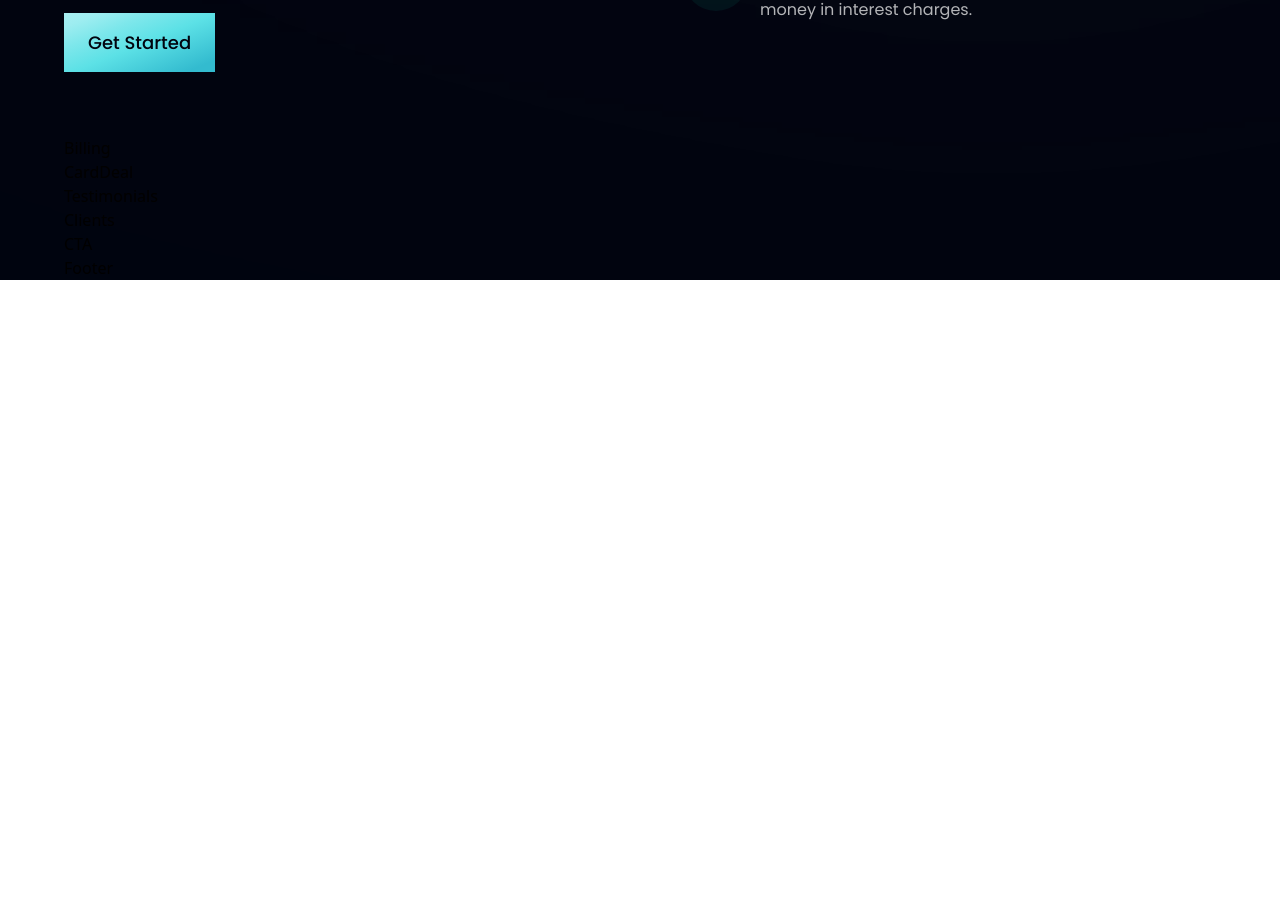
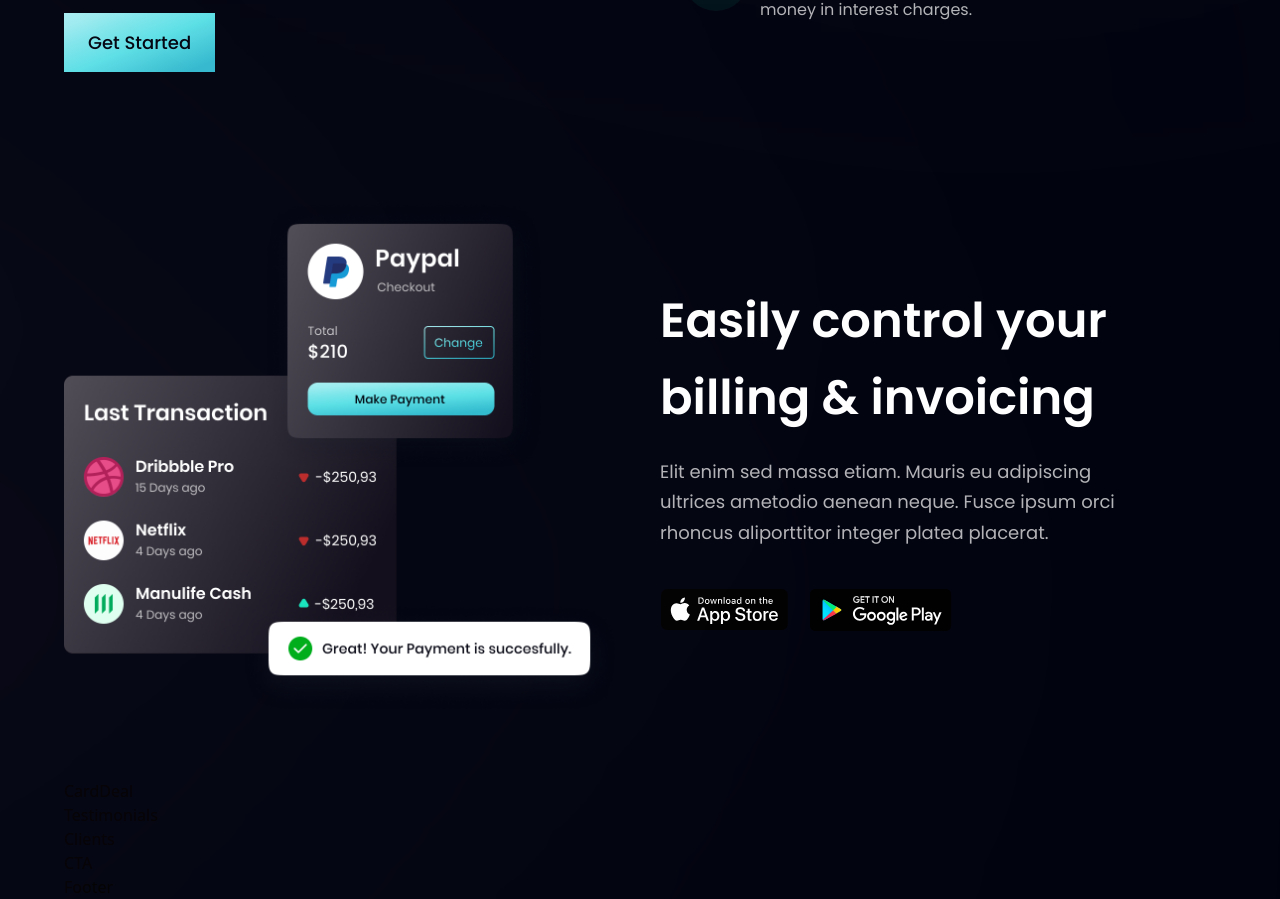
Before and after one commit to WanjaNjunge/bank-app, a React (Vite) app: page / in a window 1280 px wide. Shown: the part 1490-2389 px from the top of the page. Before the commit the page ends 1770 px from the top, so only its background shows below. Built offline with nearby package versions, Linux system fonts and the light colour scheme.

Commit message:
Done with billing section

```diff
--- a/src/components/Billing.jsx
+++ b/src/components/Billing.jsx
@@ -1,9 +1,34 @@
-import React from 'react'
+import { apple, bill, google } from "../assets";
+import styles, { layout } from "../style";
 
-const Billing = () => {
-  return (
-    <div>Billing</div>
-  )
-}
+const Billing = () => (
+  <section id="product" className={layout.sectionReverse}>
+    <div className={layout.sectionImgReverse}>
+      <img src={bill} alt="billing" className="w-[100%] h-[100%] relative z-[5]" />
 
-export default Billing
+      {/* gradient start */}
+      <div className="absolute z-[3] -left-1/2 top-0 w-[50%] h-[50%] rounded-full white__gradient" />
+      <div className="absolute z-[0] w-[50%] h-[50%] -left-1/2 bottom-0 rounded-full pink__gradient" />
+      {/* gradient end */}
+    </div>
+
+    <div className={layout.sectionInfo}>
+      <h2 className={styles.heading2}>
+        Easily control your <br className="sm:block hidden" /> billing &
+        invoicing
+      </h2>
+      <p className={`${styles.paragraph} max-w-[470px] mt-5`}>
+        Elit enim sed massa etiam. Mauris eu adipiscing ultrices ametodio
+        aenean neque. Fusce ipsum orci rhoncus aliporttitor integer platea
+        placerat.
+      </p>
+
+      <div className="flex flex-row flex-wrap sm:mt-10 mt-6">
+        <img src={apple} alt="google_play" className="w-[128.86px] h-[42.05px] object-contain mr-5 cursor-pointer" />
+        <img src={google} alt="google_play" className="w-[144.17px] h-[43.08px] object-contain cursor-pointer" />
+      </div>
+    </div>
+  </section>
+);
+
+export default Billing;
```
